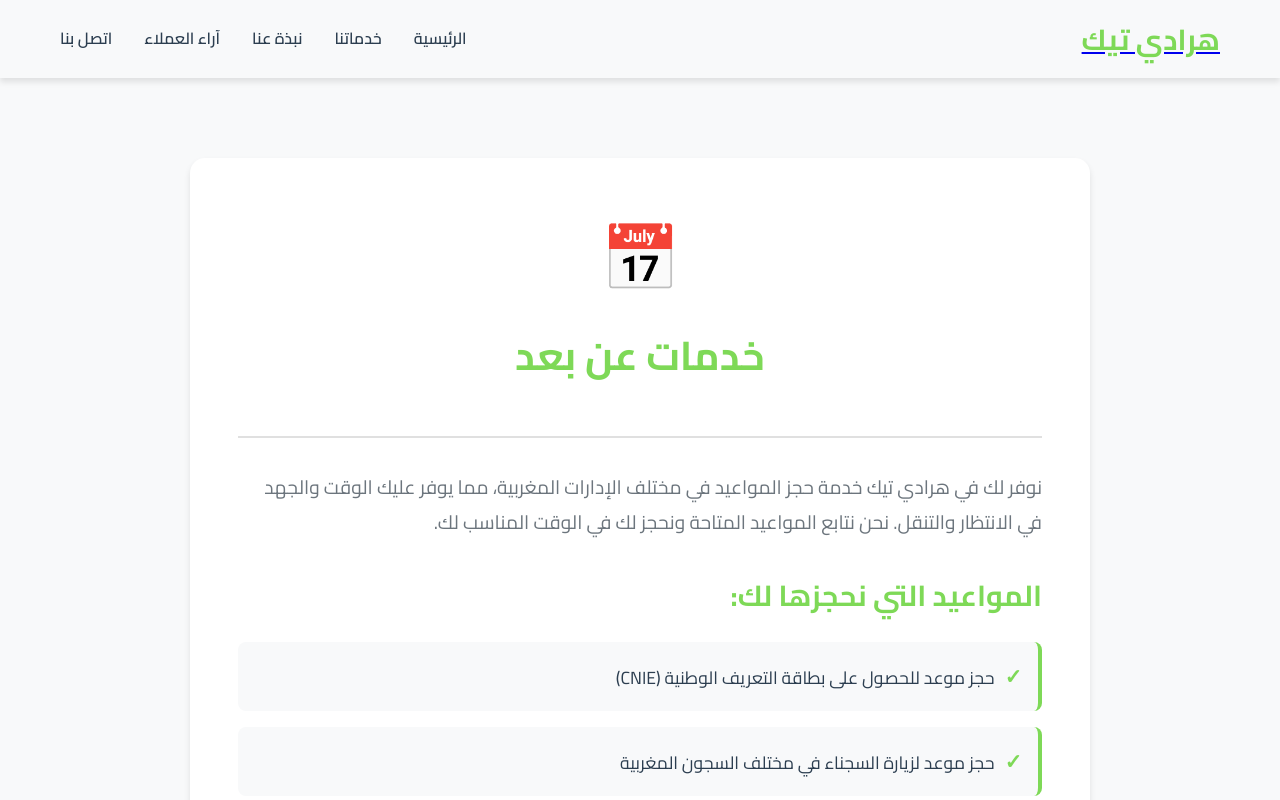
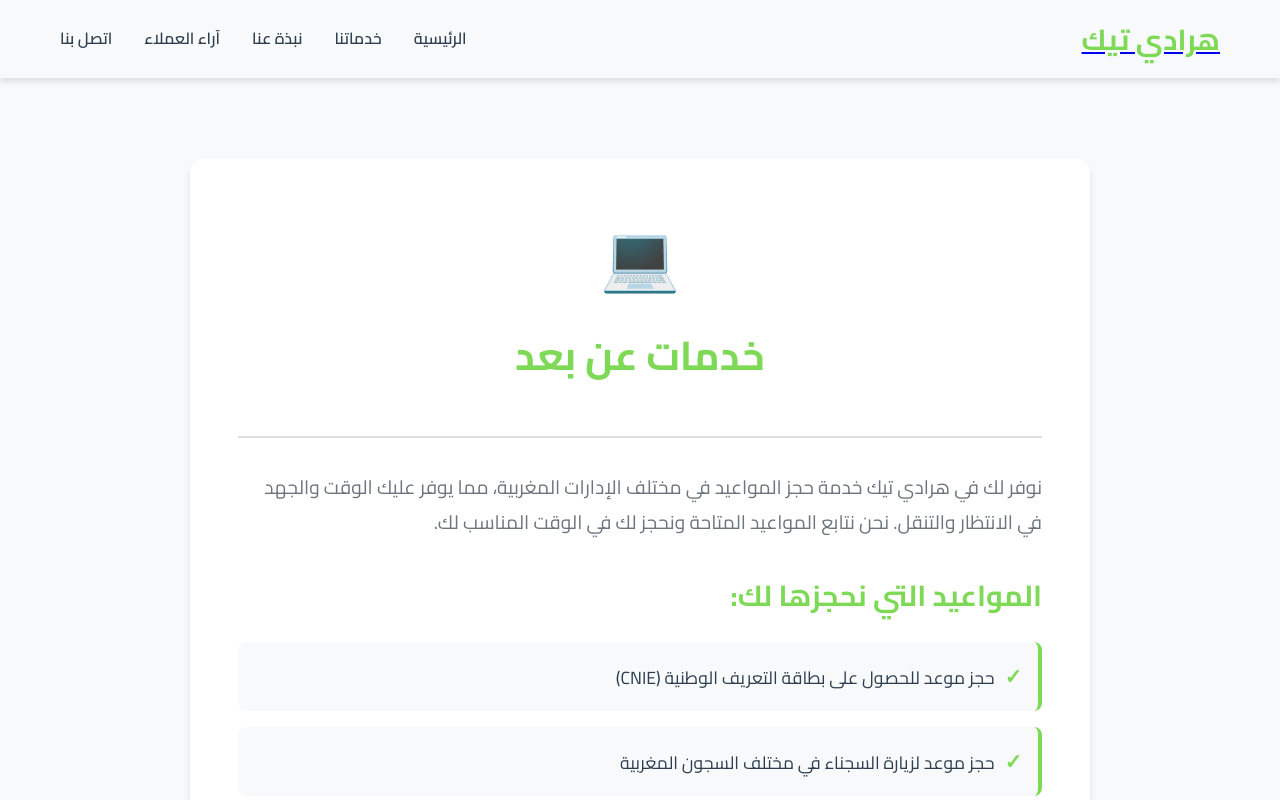
Before and after one commit to BHerradi-IT/herraditech, a plain HTML site: page service-Other.html in a window 1280 px wide. Shown: the top 800 px of the page. Drawn offline with Linux system fonts and the light colour scheme.

Commit message:
Update service-Other.html

```diff
--- a/service-Other.html
+++ b/service-Other.html
@@ -37,7 +37,7 @@
         <div class="container">
             <div class="service-detail-content">
                 <div class="service-detail-header">
-                    <div class="service-detail-icon">📅</div>
+                    <div class="service-detail-icon">💻</div>
                     <h1 class="service-detail-title">خدمات عن بعد</h1>
                 </div>
 
```
